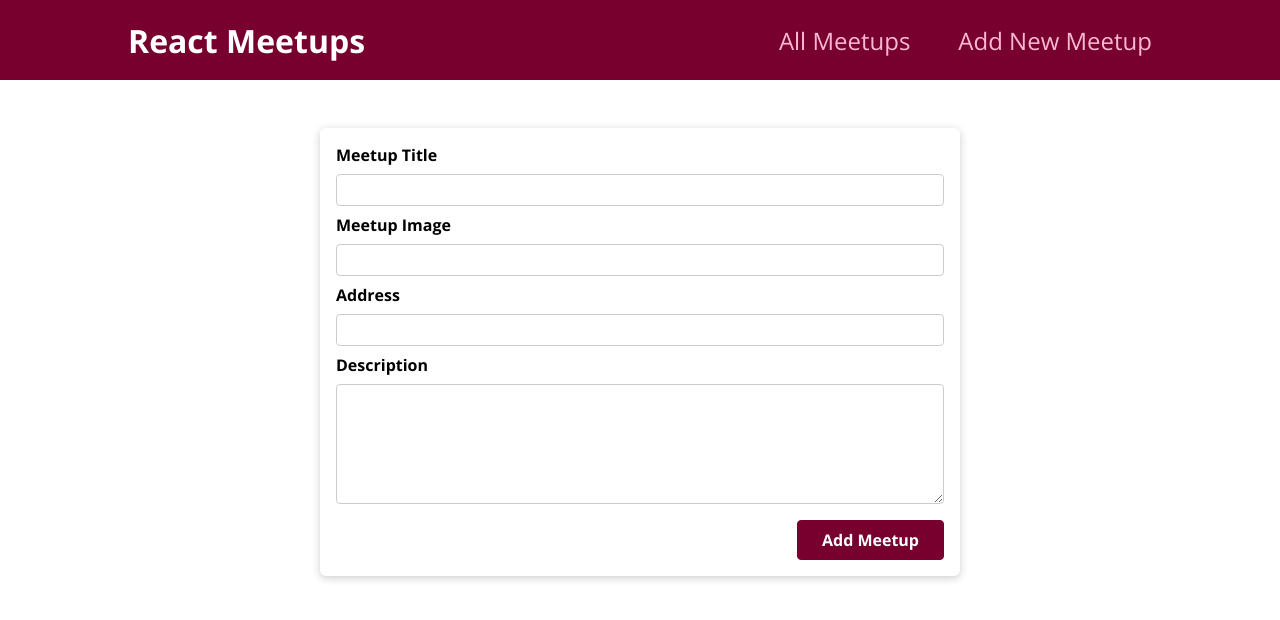
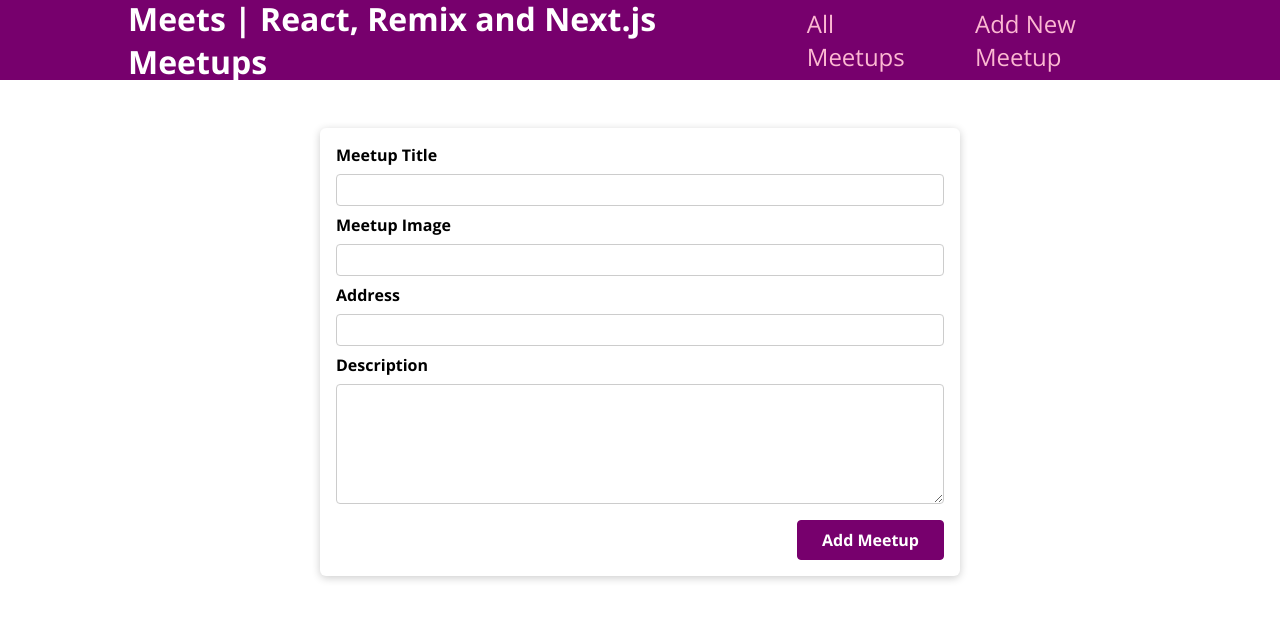
Before and after one commit to dawidlehai/meets, a Next.js app: page /new-meetup in a window 1280 px wide. Shown: the top 620 px of the page. Built offline with nearby package versions, Linux system fonts and the light colour scheme.

Commit message:
Changed name and colors

```diff
--- a/components/layout/MainNavigation.js
+++ b/components/layout/MainNavigation.js
@@ -4,7 +4,9 @@
 function MainNavigation() {
   return (
     <header className={classes.header}>
-      <div className={classes.logo}>React Meetups</div>
+      <div className={classes.logo}>
+        Meets | React, Remix and Next.js Meetups
+      </div>
       <nav>
         <ul>
           <li>
--- a/components/layout/MainNavigation.module.css
+++ b/components/layout/MainNavigation.module.css
@@ -4,7 +4,7 @@
   display: flex;
   align-items: center;
   justify-content: space-between;
-  background-color: #77002e;
+  background-color: #77006d;
   padding: 0 10%;
 }
 
--- a/components/meetups/NewMeetupForm.module.css
+++ b/components/meetups/NewMeetupForm.module.css
@@ -30,10 +30,10 @@
 .actions button {
   font: inherit;
   cursor: pointer;
-  background-color: #77002e;
+  background-color: #77006d;
   color: white;
   padding: 0.5rem 1.5rem;
-  border: 1px solid #77002e;
+  border: 1px solid #77006d;
   border-radius: 4px;
   font-weight: bold;
 }
```
